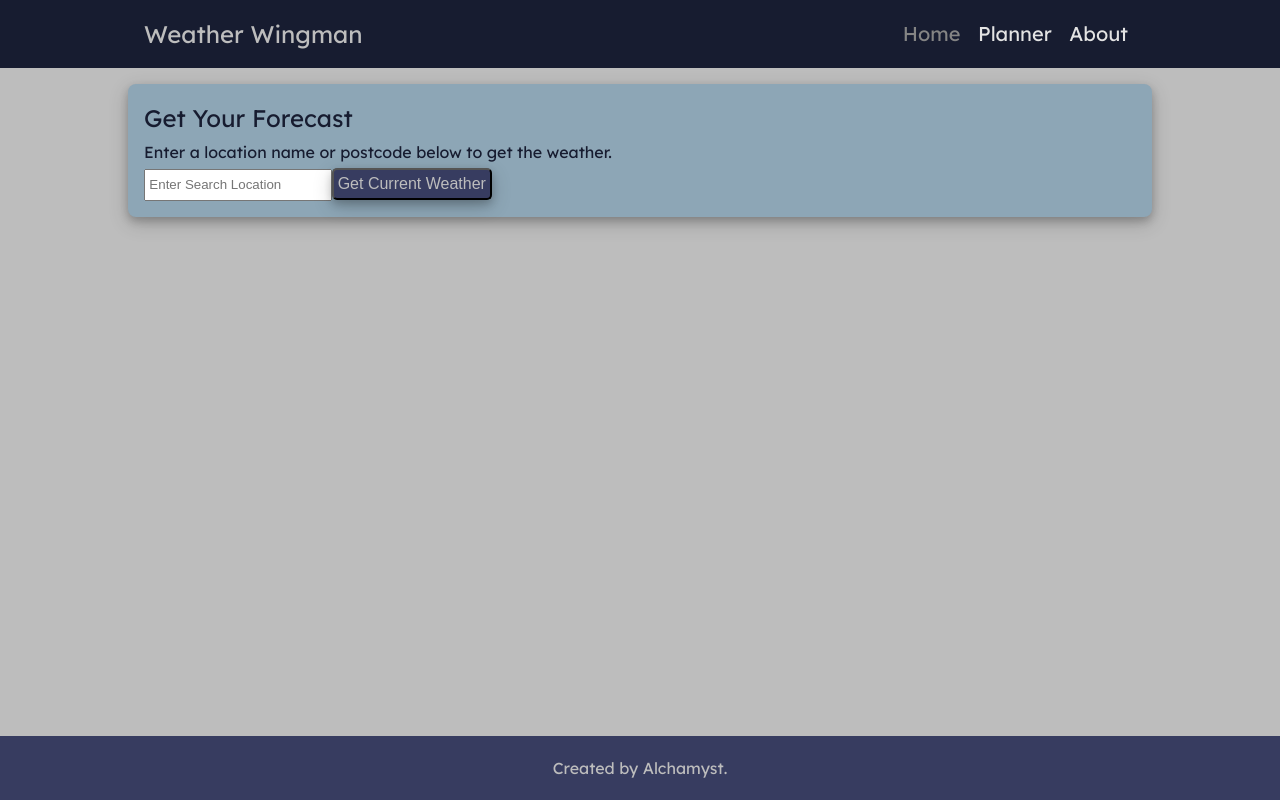
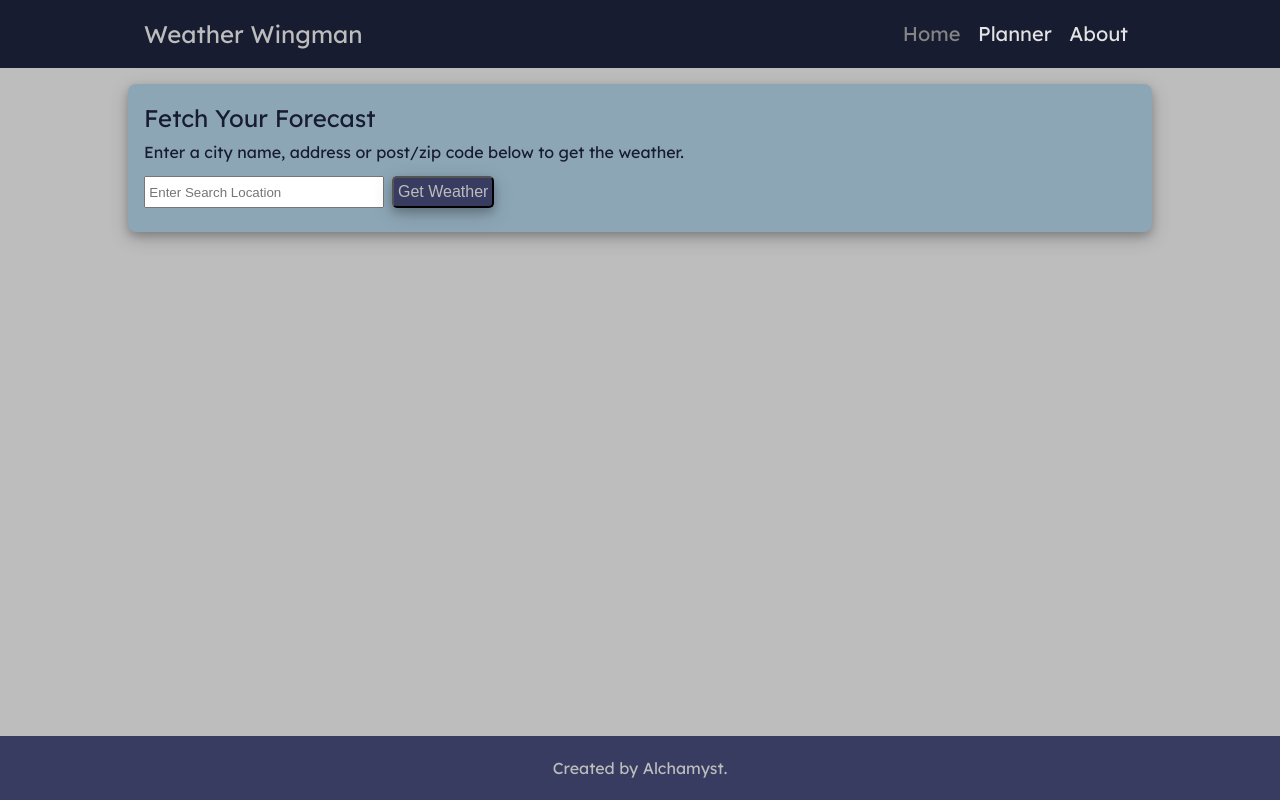
Before and after one commit to Alchamyst/alchamyst-weather-app, a React (Vite) app: page / in a window 1280 px wide. Built offline with nearby package versions, Linux system fonts and the light colour scheme.

Commit message:
add AboutPage and PlannerPage components. update Weather component + header styles.

```diff
--- a/src/App.jsx
+++ b/src/App.jsx
@@ -3,6 +3,8 @@ import { BrowserRouter as Router, Routes, Route, Link } from 'react-router-dom';
 import Header from './components/header/Header';
 import Footer from './components/footer/Footer';
 import HomePage from './views/HomePage';
+import PlannerPage from './views/PlannerPage';
+import AboutPage from './views/AboutPage';
 import NotFoundPage from './views/NotFoundPage';
 
 
@@ -15,9 +17,10 @@ function App() {
       <Router>
         <Routes>
           <Route path="/" element={<HomePage/>} />
-          {/* <Route path="/explorer" element={<HomePage/>} /> */}
-          {/* <Route path="/register" element={<HomePage/>} /> */}
-          {/* <Route path="/login" element={<HomePage/>} /> */}
+          <Route path="/planner" element={<PlannerPage/>} />
+          <Route path="/about" element={<AboutPage/>} />
+          {/* <Route path="/register" element={<RegisterPage/>} /> */}
+          {/* <Route path="/login" element={<LoginPage/>} /> */}
           <Route path="*" exact element={<NotFoundPage />} status={404}/>
         </Routes>
       </Router>
--- a/src/components/header/header.css
+++ b/src/components/header/header.css
@@ -28,6 +28,7 @@ header {
 .website-title {
     display: flex;
     flex-grow: 1;
+    align-items: center;
     justify-content: left;
 }
 
@@ -39,7 +40,7 @@ header {
     .header-content { width: clamp(250px, 95% , 800px ); }
 }
 
-@media screen and (max-width: 500px) {
+@media screen and (max-width: 424px) {
     .app-icon-64 { display: block;}
     .website-title > h3 { display: none; }
     .header-content { width: clamp(250px, 95% , 500px ); }
--- a/src/components/navbar/navbar.css
+++ b/src/components/navbar/navbar.css
@@ -34,8 +34,7 @@ nav li {
     text-decoration: none;
 }
 
-@media screen and (max-width: 500px){
-    nav > ul {
-        flex-direction: column;
-    }
+@media screen and (max-width: 575px){
+    nav > ul { flex-direction: column; }
+
 }
--- a/src/components/weather/Weather.jsx
+++ b/src/components/weather/Weather.jsx
@@ -18,10 +18,7 @@ export default function Project(props) {
     const parseWeather = (weatherData) => {
         console.log(weatherData);
 
-        if (weatherData.error) {
-            setCurrentWeather({});
-            return setErrorMessage (weatherData.error);
-        }
+        if (weatherData.error) { return handleError(weatherData.error) }
 
         setErrorMessage (undefined);
         setCurrentWeather({
@@ -35,16 +32,22 @@ export default function Project(props) {
         })
     }
 
+    const handleError = (error) => {
+        setCurrentWeather({});
+        return setErrorMessage (error);
+    }
+
     return (
         <>
-            <p>Enter a location name or postcode below to get the weather.</p>
+            <p>Enter a city name, address or post/zip code below to get the weather.</p>
+            <div className='weather-search'>
+                <input className='input-location'  type='text' name='location' id='location' placeholder='Enter Search Location' value={locationInput} onChange={ (e) => setLocationInput(e.target.value)} onKeyDown={(event) => {if(event.key === "Enter") fetchCurrentWeather(locationInput)}}/>
+                <button className='btn-search bg-secondary text-light' onClick={() => fetchCurrentWeather(locationInput)}>Get Weather</button>
+            </div>
 
-            <input className='input-location'  type='text' name='location' id='location' placeholder='Enter Search Location' value={locationInput} onChange={ (e) => setLocationInput(e.target.value)} onKeyDown={(event) => {if(event.key === "Enter") fetchCurrentWeather(locationInput)}}/>
-            <button className='btn-search bg-secondary text-light' onClick={() => fetchCurrentWeather(locationInput)}>Get Current Weather</button>
-
-            {errorMessage && <p>{errorMessage}</p>}
+            {errorMessage && <p className='error-msg'>{errorMessage}</p>}
             {currentWeather.location && <div className='weather-forecast bg-secondary text-light'>
-                <p>{currentWeather.location}</p>
+                <p>Current Weather in {currentWeather.location}</p>
                 {currentWeather.weatherDescriptions.map((description) => <p key={description}>{description}</p>)}
                 {/* <p>{currentWeather.weatherDescriptions[0]}</p> */}
                 <p>Temperature: {currentWeather.temperature} &#176;C</p>
--- a/src/components/weather/weather.css
+++ b/src/components/weather/weather.css
@@ -13,6 +13,11 @@
     /* width: 100%; */
 }
 
+.error-msg {
+    color: darkred;
+    text-align: center;
+}
+
 .input-location {
     box-sizing: border-box;
     height: 2rem;
@@ -22,7 +27,28 @@
 .weather-forecast {
     border-radius: 0.25em;
     box-shadow: 0 4px 8px 0 rgba(0, 0, 0, 0.2), 0 6px 20px 0 rgba(0, 0, 0, 0.19);
-    margin: 1rem;
+    margin: 0.5rem;
+    padding-top: 0.5rem;
+    padding-bottom: 0.5rem;
     padding: 1rem;
     max-width: fit-content;
 }
+
+.weather-search {
+    padding-top: 0.5rem;
+    padding-bottom: 0.5rem;
+    display: flex;
+    flex-wrap: wrap;
+    /* justify-content: center; */
+    gap: 0.5rem;
+}
+
+.weather-search > input {
+    width: 100%;
+    max-width: 15rem;
+}
+
+@media screen and (max-width: 500px) {
+    .weather-search { justify-content: center; }
+    .weather-search > input  { max-width: unset; }
+  }
--- /dev/null
+++ b/src/views/AboutPage.jsx
@@ -0,0 +1,13 @@
+import './aboutPage.css';
+
+export default function AboutPage() {
+
+  return (
+    <>
+      <div className='aboutpage page bg-light text-dark'>
+        <h1>About</h1>
+        <p>Here is some extra information about this site: it's under construction!</p>
+      </div>
+    </>
+  )
+}
--- a/src/views/HomePage.jsx
+++ b/src/views/HomePage.jsx
@@ -6,7 +6,7 @@ export default function HomePage() {
   return (
     <>
       <div className='homepage page bg-light text-dark'>
-        <h1>Get Your Forecast</h1>
+        <h1>Fetch Your Forecast</h1>
         <Weather />
       </div>
     </>
--- /dev/null
+++ b/src/views/PlannerPage.jsx
@@ -0,0 +1,13 @@
+import './plannerPage.css';
+
+export default function PlannerPage() {
+
+  return (
+    <>
+      <div className='plannerpage page bg-light text-dark'>
+        <h1>Planner</h1>
+        <p>This feature is under development. Please check beck later.</p>
+      </div>
+    </>
+  )
+}
--- /dev/null
+++ b/src/views/aboutPage.css
@@ -0,0 +1,5 @@
+.aboutpage {
+    box-sizing: border-box;
+    margin: 1rem;
+    padding: 1rem;
+}
--- /dev/null
+++ b/src/views/plannerPage.css
@@ -0,0 +1,5 @@
+.plannerpage {
+    box-sizing: border-box;
+    margin: 1rem;
+    padding: 1rem;
+}
```
